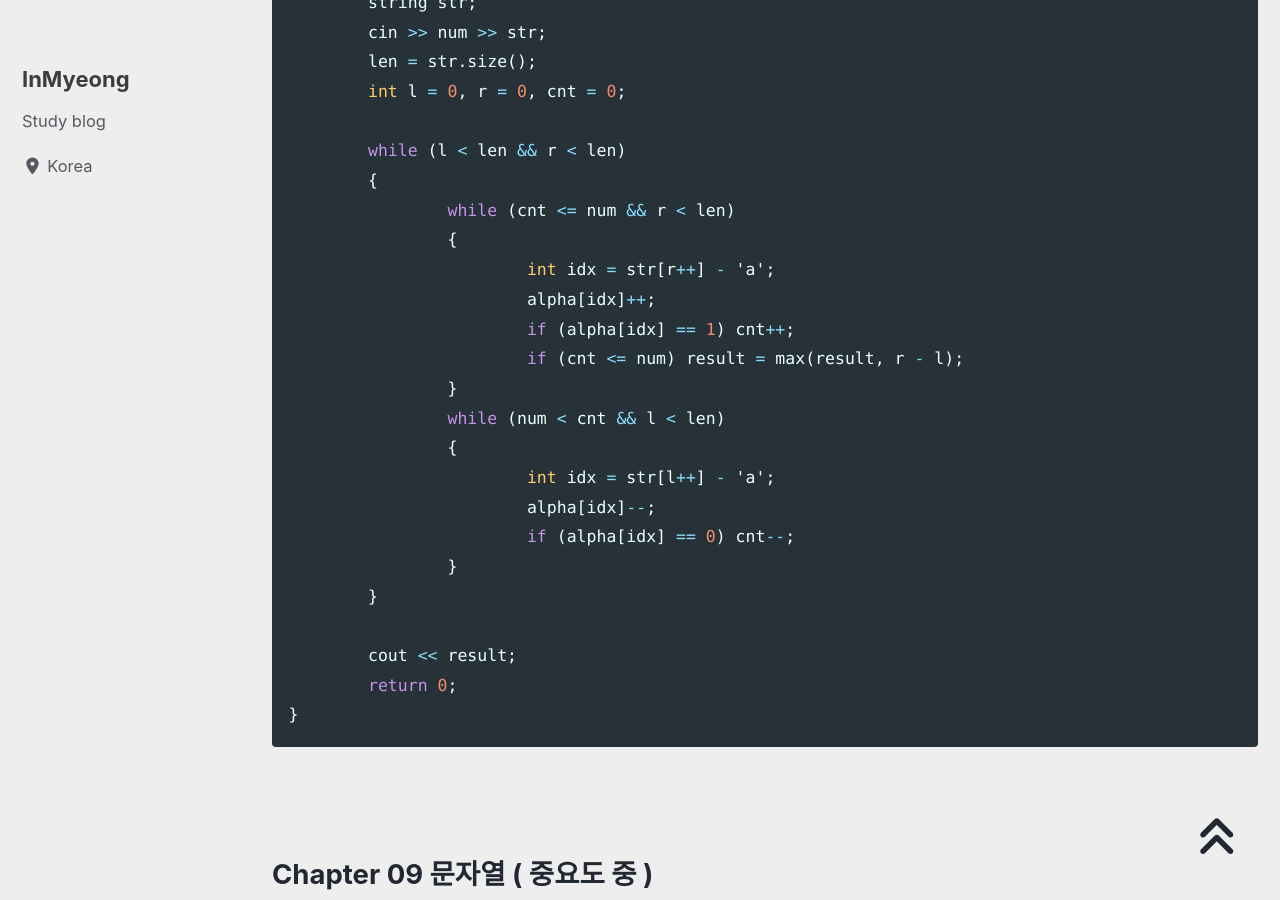
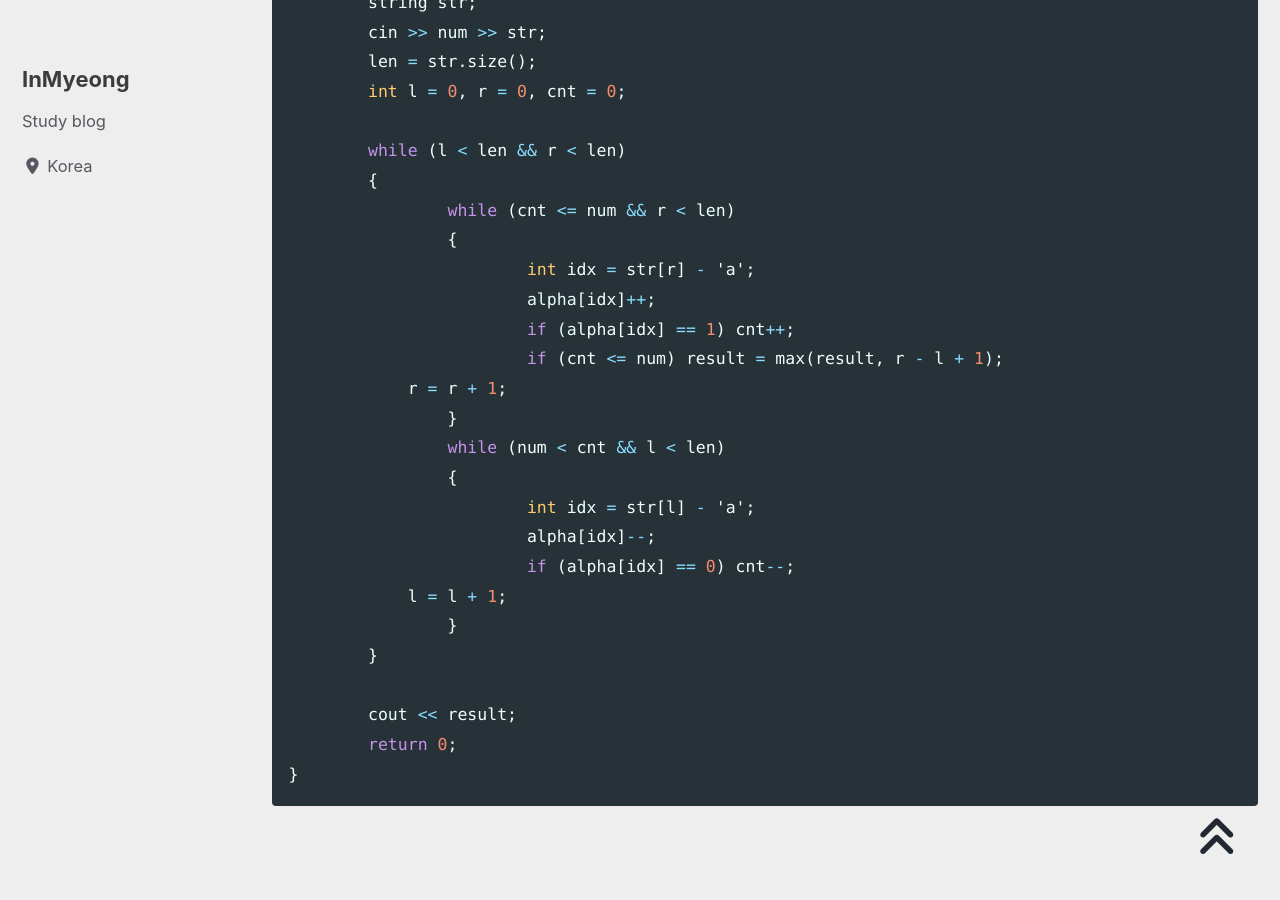
Before and after one commit to devMyeong/devMyeong.github.io, a Jekyll site: the page built from _posts/codingTest/2023-04-30-나만의문제집.md, in a window 1280 px wide and 900 px high, scrolled down 53076 px. Built offline with Jekyll 4.4.1, drawn with Linux system fonts in a browser that asks for light colours; cached includes are drawn as plain includes; nearby versions of some CDN libraries; some web fonts are replaced; comment, search, counter and statistics services are not loaded.

Commit message:
Chore : 수정

```diff
--- a/_posts/codingTest/2023-04-30-나만의문제집.md
+++ b/_posts/codingTest/2023-04-30-나만의문제집.md
@@ -1649,16 +1649,18 @@ int main()
 	{
 		while (cnt <= num && r < len)
 		{
-			int idx = str[r++] - 'a';
+			int idx = str[r] - 'a';
 			alpha[idx]++;
 			if (alpha[idx] == 1) cnt++;
-			if (cnt <= num) result = max(result, r - l);
+			if (cnt <= num) result = max(result, r - l + 1);
+            r = r + 1;
 		}
 		while (num < cnt && l < len)
 		{
-			int idx = str[l++] - 'a';
+			int idx = str[l] - 'a';
 			alpha[idx]--;
 			if (alpha[idx] == 0) cnt--;
+            l = l + 1;
 		}
 	}
 
```
